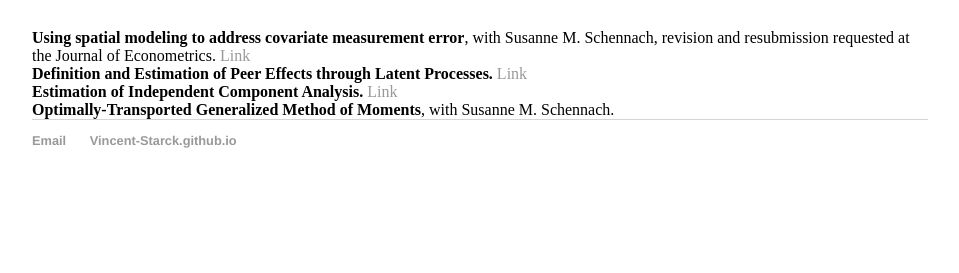
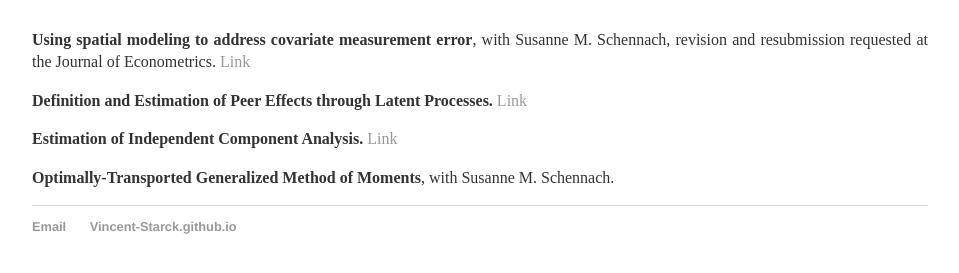
Before and after one commit to Vincent-Starck/Vincent-Starck.github.io, a plain HTML site: page papers.html in a window 1280 px wide. Shown: the part 595-868 px from the top of the page, without its empty margins (160-1119 px from the left). Before the commit the page ends 803 px from the top, so only its background shows below. Drawn offline with Linux system fonts and the light colour scheme.

Commit message:
Update papers.html

```diff
--- a/papers.html
+++ b/papers.html
@@ -21,11 +21,11 @@
 			<a href="/jmp.pdf">Link</a></p>
 
 			<h1>Research Papers</h1>
-			<b>Using spatial modeling to address covariate measurement error</b>, with Susanne M. Schennach, revision and resubmission
-			requested at the Journal of Econometrics. <a href="https://www.cemmap.ac.uk/wp-content/uploads/2020/12/CWP5820-using-spatial-modeling-to-address-covariate-measurement-error.pdf">Link</a> <br>
-			<b>Definition and Estimation of Peer Effects through Latent Processes.</b> <a href="/Peer_Effects.pdf">Link</a> <br>
-			<b>Estimation of Independent Component Analysis.</b> <a href="/Estimation_of_ICA_systems.pdf">Link</a> <br>
-			<b>Optimally-Transported Generalized Method of Moments</b>, with Susanne M. Schennach.
+			<p><b>Using spatial modeling to address covariate measurement error</b>, with Susanne M. Schennach, revision and resubmission
+			requested at the Journal of Econometrics. <a href="https://www.cemmap.ac.uk/wp-content/uploads/2020/12/CWP5820-using-spatial-modeling-to-address-covariate-measurement-error.pdf">Link</a> </p>
+			<p><b>Definition and Estimation of Peer Effects through Latent Processes.</b> <a href="/Peer_Effects.pdf">Link</a> </p>
+			<p><b>Estimation of Independent Component Analysis.</b> <a href="/Estimation_of_ICA_systems.pdf">Link</a> </p>
+			<p><b>Optimally-Transported Generalized Method of Moments</b>, with Susanne M. Schennach. </p>
     		</div><!-- /.blurb -->
 		</div><!-- /.container -->
 		<footer>
```
